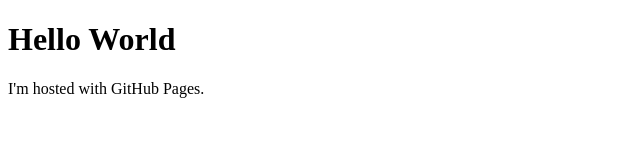
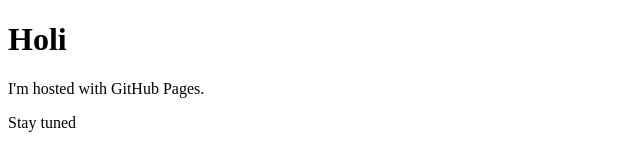
Before and after one commit to laurajb/laurajb.github.io, a plain HTML site: page index.html in a window 1280 px wide. Shown: the whole page, without its empty margins (0-640 px from the left). Drawn offline with Linux system fonts and the light colour scheme.

Commit message:
Update index.html

```diff
--- a/index.html
+++ b/index.html
@@ -1,7 +1,8 @@
 <!DOCTYPE html>
 <html>
 <body>
-<h1>Hello World</h1>
+<h1>Holi</h1>
 <p>I'm hosted with GitHub Pages.</p>
+<p>Stay tuned</p>
 </body>
 </html>
```
